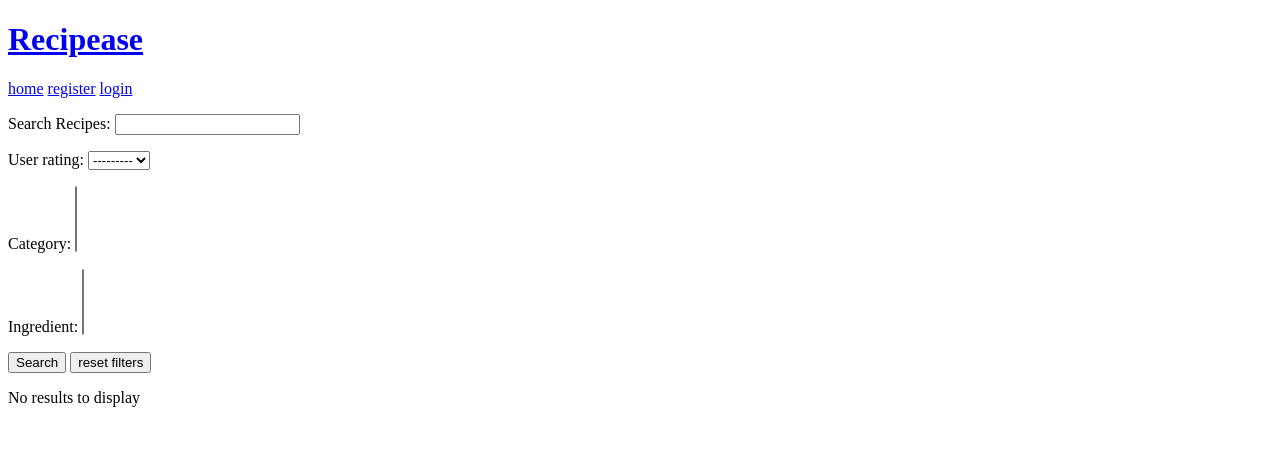
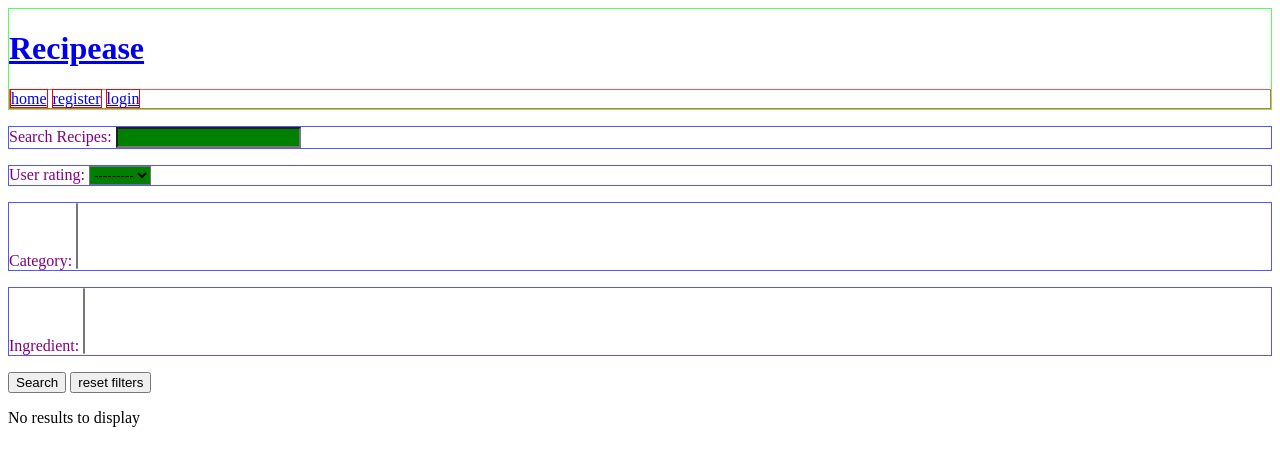
Before and after one commit to danieldeiana/recipease, a Django app: page / in a window 1280 px wide. Shown: the top 466 px of the page. Run offline with Django 3.2, Linux system fonts and the light colour scheme; data that the repository does not hold is empty.

Commit message:
setup base.css in recipe app static folder

```diff
--- /dev/null
+++ b/recipe/static/recipe/css/base.css
@@ -0,0 +1,29 @@
+/* wireframe styles */
+header {
+    border: 1px solid #5F5;
+}
+
+nav {
+    border: 1px solid #F55;
+}
+
+nav a {
+    border: 1px solid #F00;
+}
+
+form p {
+    border: 1px solid #55F;
+}
+
+/* filter input and select buttons */
+p input, p select {
+    background: green;
+}
+
+label {
+    color: purple;
+}
+
+img {
+    border: 1px solid #FF5;
+}
--- a/recipe/templates/recipe/detail.html
+++ b/recipe/templates/recipe/detail.html
@@ -15,7 +15,7 @@
     {% if not meal.image %}
         <img src="{% static 'recipe/images/no_image.jpeg' %}" alt="no image available"/>
     {% else %}
-        image is {{ meal.image }}
+        image is {{ meal.image }} <!-- render image here -->
     {% endif %}
     <p>Preperation time - {{ meal.preparation_time }}</p>
     <p>Cooking time - {{ meal.cooking_time }}</p>
--- a/recipe/templates/recipe/index.html
+++ b/recipe/templates/recipe/index.html
@@ -1,4 +1,5 @@
 {% extends 'recipease/base.html' %}
+{% load static %}
 {% block title %}Home{% endblock %}
 {% block content %}
     <form method="get">
@@ -9,6 +10,11 @@
     {% if filter.qs %}
         {% for meal in filter.qs %}
             <a href="{% url 'recipe:detail' meal.id %}"><h3>{{ meal.name }}</h3></a>
+            {% if not meal.image %}
+                <img src="{% static 'recipe/images/no_image.jpeg' %}" alt="no image available"/>
+            {% else %}
+                image is {{ meal.image }} <!-- render image here -->
+            {% endif %}
             <p>{{ meal.intro }}</p>
             <p>User rating - {{ meal.user_rating }}</p>
         {% endfor %}
--- a/templates/recipease/base.html
+++ b/templates/recipease/base.html
@@ -2,6 +2,7 @@
 <!DOCTYPE html>
 <head>
     <title>Recipease | {% block title %}{% endblock %}</title>
+    <link rel="stylesheet" type="text/css" href="{% static 'recipe/css/base.css' %}">
 </head>
 <body>
     <header>
```
